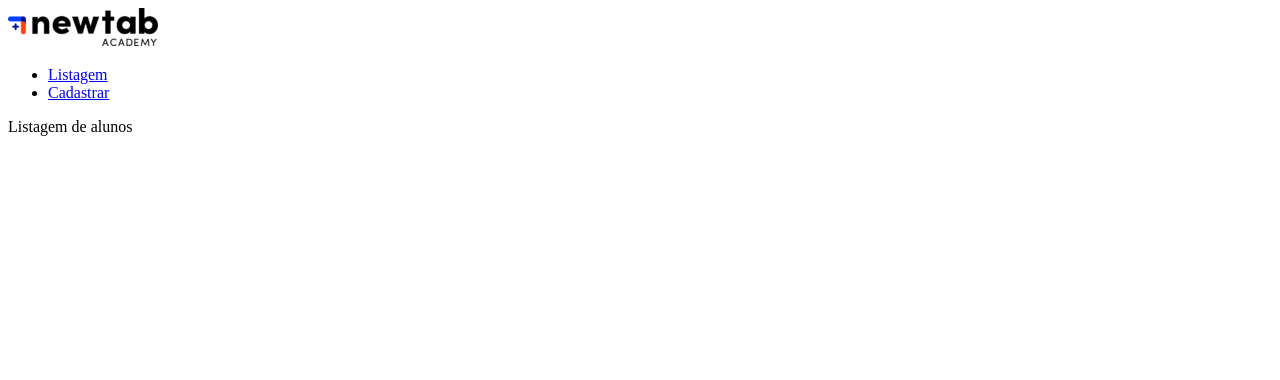
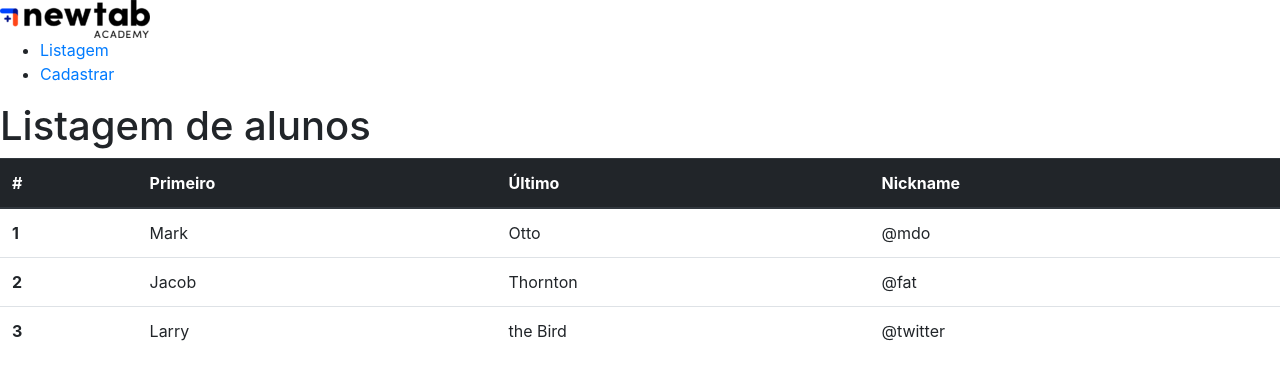
Before and after one commit to ItaloCabral/newtab-modulo1-projeto1, a plain HTML site: page src/index.html in a window 1280 px wide. Drawn offline with nearby package versions, Linux system fonts and the light colour scheme.

Commit message:
Adição do Bootstrap

```diff
--- a/src/index.html
+++ b/src/index.html
@@ -3,6 +3,7 @@
 <head>
   <meta charset="UTF-8">
   <meta name="viewport" content="width=device-width, initial-scale=1.0">
+  <link rel="stylesheet" href="https://stackpath.bootstrapcdn.com/bootstrap/4.1.3/css/bootstrap.min.css" integrity="sha384-MCw98/SFnGE8fJT3GXwEOngsV7Zt27NXFoaoApmYm81iuXoPkFOJwJ8ERdknLPMO" crossorigin="anonymous">
   <link rel="stylesheet" href="../assets/css/style.css">
   <title>Modulo 1 Projeto 1</title>
 </head>
@@ -17,7 +18,43 @@
     </ul>
   </nav>
 
+  <h1>
+    Listagem de alunos
+  </h1>
 
-  Listagem de alunos
+  <table class="table">
+    <thead class="thead-dark">
+      <tr>
+        <th scope="col">#</th>
+        <th scope="col">Primeiro</th>
+        <th scope="col">Último</th>
+        <th scope="col">Nickname</th>
+      </tr>
+    </thead>
+    <tbody>
+      <tr>
+        <th scope="row">1</th>
+        <td>Mark</td>
+        <td>Otto</td>
+        <td>@mdo</td>
+      </tr>
+      <tr>
+        <th scope="row">2</th>
+        <td>Jacob</td>
+        <td>Thornton</td>
+        <td>@fat</td>
+      </tr>
+      <tr>
+        <th scope="row">3</th>
+        <td>Larry</td>
+        <td>the Bird</td>
+        <td>@twitter</td>
+      </tr>
+    </tbody>
+</table>
+
+  <script src="https://code.jquery.com/jquery-3.3.1.slim.min.js" integrity="sha384-q8i/X+965DzO0rT7abK41JStQIAqVgRVzpbzo5smXKp4YfRvH+8abtTE1Pi6jizo" crossorigin="anonymous"></script>
+  <script src="https://cdnjs.cloudflare.com/ajax/libs/popper.js/1.14.3/umd/popper.min.js" integrity="sha384-ZMP7rVo3mIykV+2+9J3UJ46jBk0WLaUAdn689aCwoqbBJiSnjAK/l8WvCWPIPm49" crossorigin="anonymous"></script>
+  <script src="https://stackpath.bootstrapcdn.com/bootstrap/4.1.3/js/bootstrap.min.js" integrity="sha384-ChfqqxuZUCnJSK3+MXmPNIyE6ZbWh2IMqE241rYiqJxyMiZ6OW/JmZQ5stwEULTy" crossorigin="anonymous"></script>
 </body>
 </html>
```
Also changed, not shown: src/form.html (+8 -1 lines).
